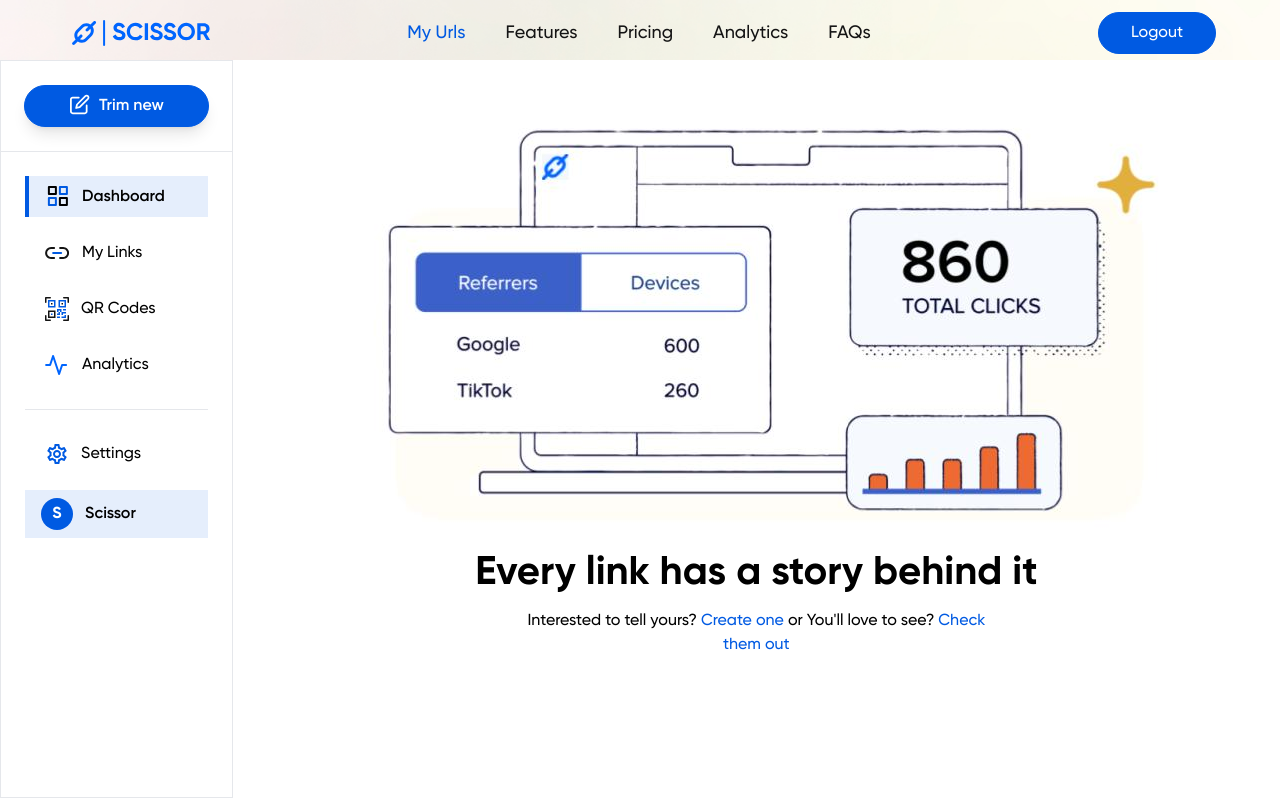
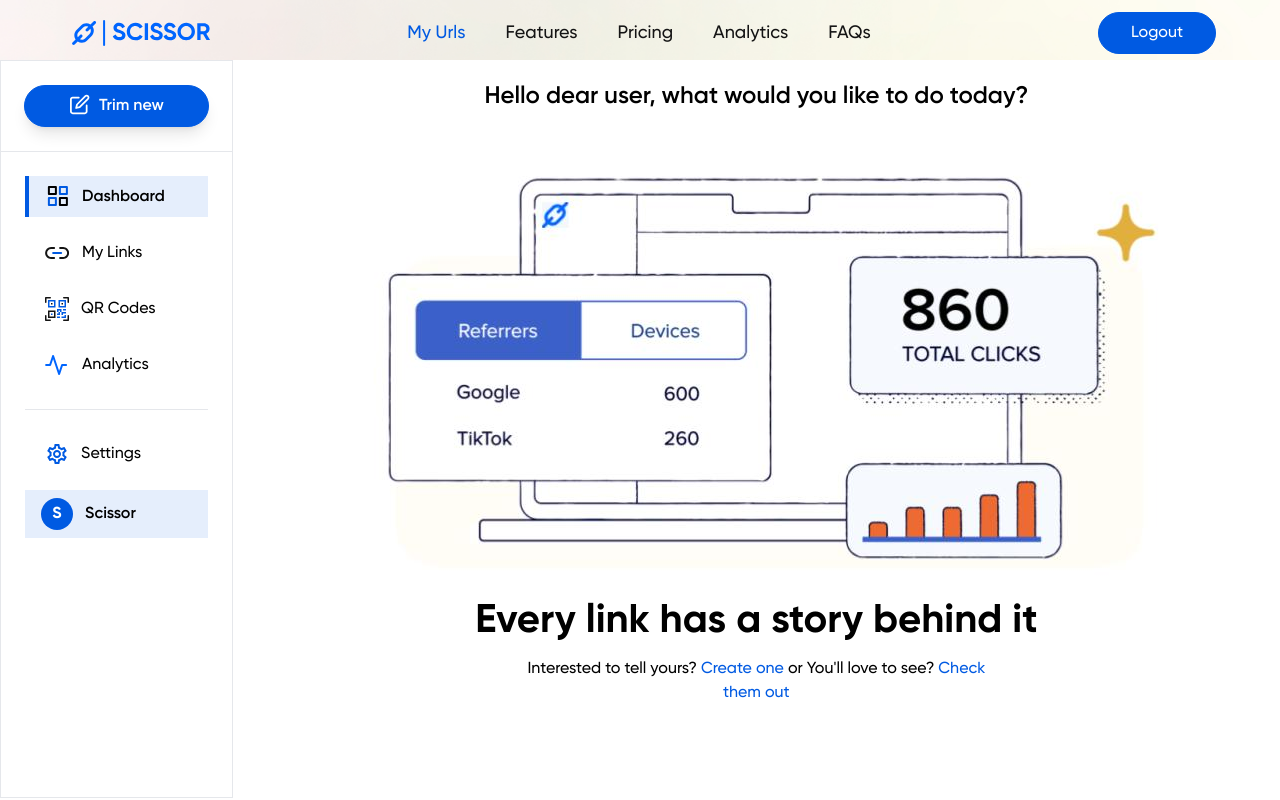
Before and after one commit to rahmlad-aramide/scissor, a React (Vite) app: page /dashboard in a window 1280 px wide. Built offline with nearby package versions, Linux system fonts and the light colour scheme; no server answers; sample sign-in values are in the browser's storage.

Commit message:
update: added settings to the navlinks

```diff
--- a/src/components/SideNav/SideNav.jsx
+++ b/src/components/SideNav/SideNav.jsx
@@ -289,7 +289,7 @@ const SideNav = () => {
               >
                 <span className="flex">
                   <div className='bg-primary w-8 aspect-square flex items-center justify-center text-white font-bold my-auto rounded-full'>
-                    {initialState}
+                    {authenticatedUser && authenticatedUser.profile_photo !== null ? "": initialState}
                   </div>
                   <div className="ml-3 my-auto">{firstNameState}</div>
                 </span>
--- a/src/pages/Dashboard/Dashboard.jsx
+++ b/src/pages/Dashboard/Dashboard.jsx
@@ -8,8 +8,8 @@ import { notify } from '../../App';
 
 const Dashboard = () => {
   const { user, authenticatedUser, setAuthenticatedUser } = useContext(UserContext);
-  const [userToken, setUserToken] = useState(null);
   const [currentUser, setCurrentUser] = useState(null);
+  const [, setMe] = useState(null);
 
   React.useEffect(() => {
     getCurrentUser();
@@ -18,7 +18,6 @@ const Dashboard = () => {
   React.useEffect(() => {
     setAuthenticatedUser(currentUser);
   }, [currentUser]);
-  // setAuthenticatedUser(currentUser)
 
   const getCurrentUser = async () => {
     try {
@@ -46,12 +45,12 @@ const Dashboard = () => {
     }
   };
   React.useEffect(() => {
-    console.log(authenticatedUser);
+    setMe(authenticatedUser);
   }, [currentUser]);
   return (
     <Layout>
       <div className="flex flex-col justify-center items-center">
-        {currentUser !== null && <div className='mt-4 font-semibold text-2xl text-center mx-8'>Hello {currentUser?.name}, what would you like to do today?</div>}
+        <div className='mt-4 font-semibold text-2xl text-center mx-8'>Hello {currentUser !== null ? currentUser?.name: "dear user"}, what would you like to do today?</div>
         <div>
           <img src={dashboardImage} alt="" className="mx-auto" />
         </div>
```
